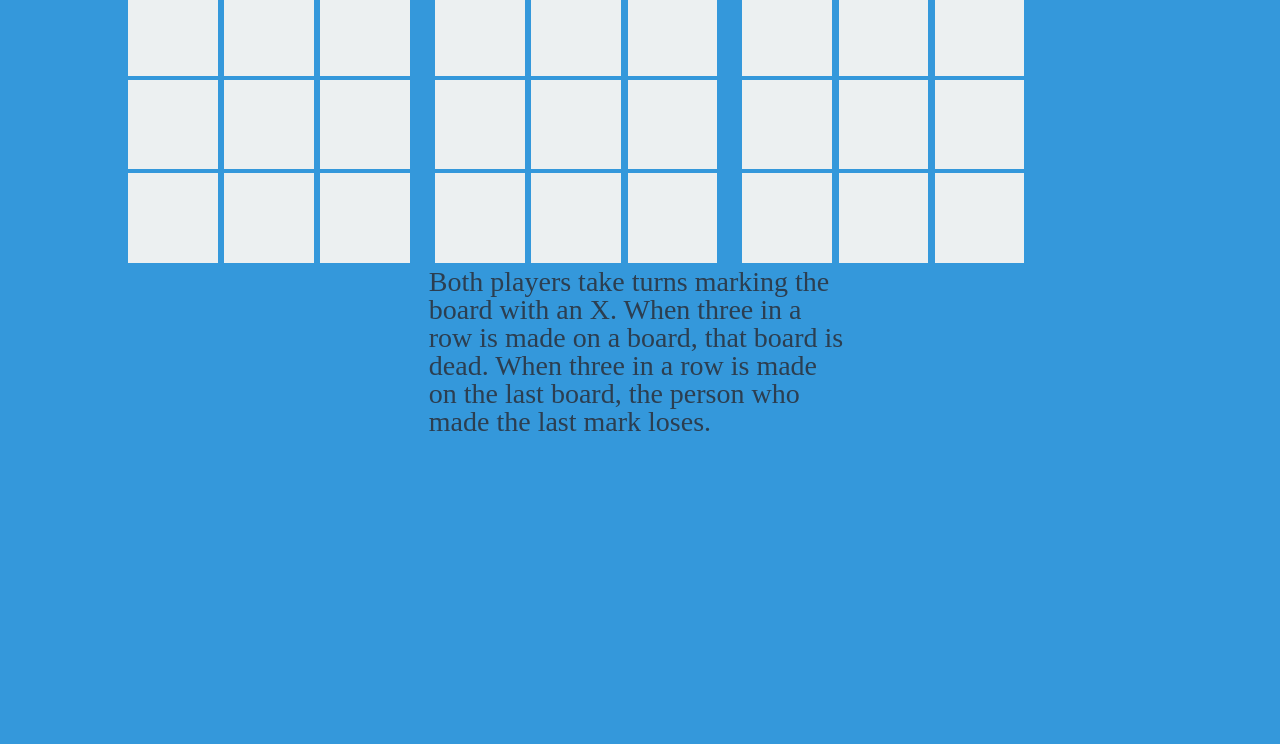
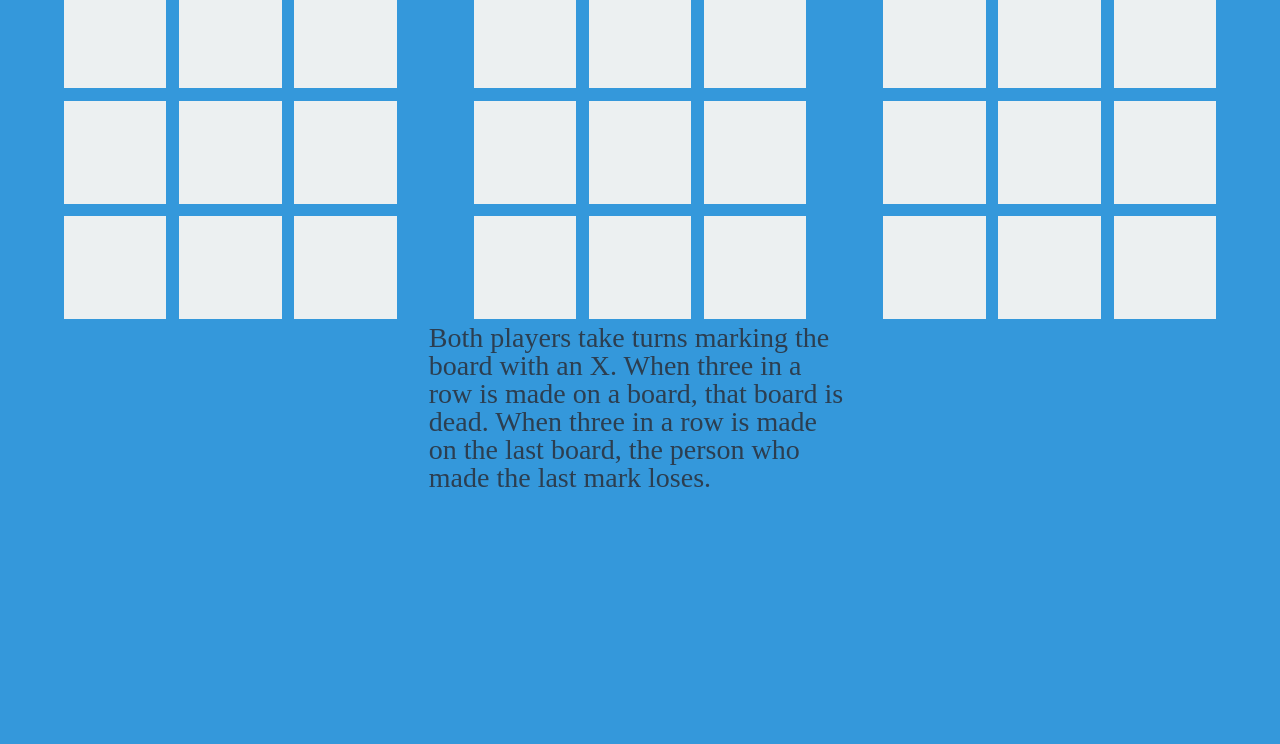
Before and after one commit to JohnLRBrock/tic-tac-toe, a plain HTML site: page index.html in a window 1280 px wide. Shown: the part 56-800 px from the top of the page. Drawn offline with Linux system fonts and the light colour scheme.

Commit message:
grid is finally centered

```diff
--- a/styles/main.scss
+++ b/styles/main.scss
@@ -8,6 +8,15 @@ $grid-color: $neutral;
 $player1: $mid-blue;
 $player2: $red;
 $text: $dark-blue;
+
+/* Sizing variables */
+$game-board: 28vw;
+$square: 8vw;
+// includes outside gutters
+$board-gutter: 4vw;
+// no outside gutters
+$square-gutter: 1vw;
+
 
 /* Box Sizing */
 *, *:before, *:after {
@@ -29,34 +38,31 @@ body {
   }
 
 /* Game Area */
+/* Contains the three boards */
   #game-area{
-    margin: auto;
-    width: 80%;
     display: grid;
-    grid-template-columns: 30% 30% 30%;
-    // grid-column-gap: 20px;
+    grid-gap: $board-gutter;
+    margin: 0 $board-gutter;
+    grid-template-columns: $game-board $game-board $game-board;
     -webkit-user-select: none; /* Safari, iOS, and Android */
     -moz-user-select: none; /* Firefox */
     -ms-user-select: none; /* Internet Explorer/Edge */
         user-select: none; /* Non-prefixed version, currently
                               supported by Chrome and Opera */
   }
-
 /* Game Grid */
+/* Each individual game board */
   .game-grid {
     display: grid;
-    grid-template-columns: 30% 30% 30%;
-    grid-gap: 4px;
+    grid-template-columns: $square $square $square;
+    grid-gap: $square-gutter;
+    margin: 0 $square-gutter;
   }
-  #game-grid-0 {}
-  #game-grid-1 {}
-  #game-grid-2 {}
-
 /* Grid Squares */
   .square {
     background-color: $grid-color;
-    height: 7vw;
-    width: 7vw;
+    height: $square;
+    width: $square;
     font-size: 800%;
     text-align: center;
     cursor: pointer;
@@ -67,6 +73,7 @@ body {
     filter: opacity(.2);
   }
 
+/* Squares marked by players */
   .player1 {
     font-family: 'Permanent Marker', cursive;
     color: $player1;
@@ -85,6 +92,7 @@ body {
     -webkit-filter: opacity(1);
     filter: opacity(1);
   }
+
 /* Other Game Stuffs */
   .deactivated {
     -webkit-filter: blur(5px);
```
Also changed, not shown: styles/main.css, 1 other file.
